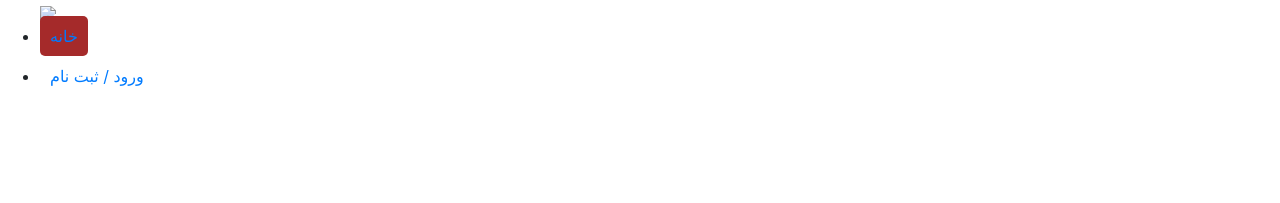
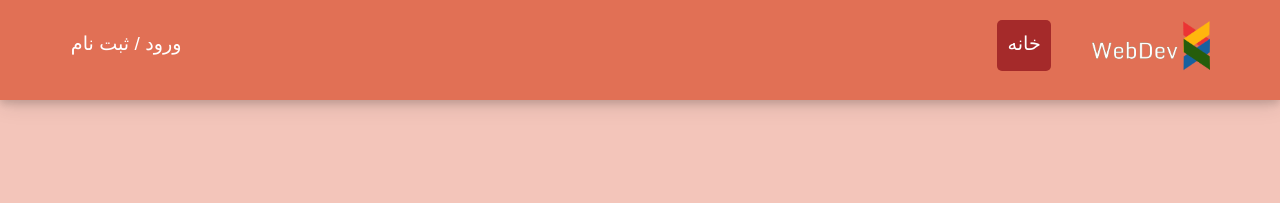
Before and after one commit to shrif-web/web-programming-hw3, a website: page public/index.html in a window 1280 px wide. Drawn offline with nearby package versions, Linux system fonts and the light colour scheme; the site is published under a folder, as on GitHub Pages, so addresses that start at the root find nothing; a web font is replaced by a local one.

Commit message:
fix index.html css paths

```diff
--- a/public/index.html
+++ b/public/index.html
@@ -5,12 +5,12 @@
     <meta name="viewport" content="width=device-width, initial-scale=1.0" />
     <meta charset="UTF-8" />
     <title>خانه</title>
-    <link rel="shortcut icon" type="image/png" href=media/favicon.png />
+    <link rel="shortcut icon" type="image/png" href='./media/favicon.png' />
     <link rel="stylesheet" href="https://stackpath.bootstrapcdn.com/bootstrap/4.4.1/css/bootstrap.min.css"
         integrity="sha384-Vkoo8x4CGsO3+Hhxv8T/Q5PaXtkKtu6ug5TOeNV6gBiFeWPGFN9MuhOf23Q9Ifjh" crossorigin="anonymous">
     <link href="https://cdn.fontcdn.ir/Font/Persian/Shabnam/Shabnam.css" rel="stylesheet" type="text/css" />
-    <link rel="stylesheet" href="/style/style.css" />
-    <link rel="stylesheet" href="/style/index-responsive.css" />
+    <link rel="stylesheet" href="./style/style.css" />
+    <link rel="stylesheet" href="./style/index-responsive.css" />
     <script src="https://unpkg.com/ionicons@5.2.3/dist/ionicons.js"></script>
     <script src="https://code.jquery.com/jquery-3.4.1.slim.min.js"
         integrity="sha384-J6qa4849blE2+poT4WnyKhv5vZF5SrPo0iEjwBvKU7imGFAV0wwj1yYfoRSJoZ+n"
@@ -27,7 +27,7 @@
     <header>
         <div class="header">
             <ul class="header-right">
-                <img class="logo" src="/media/logo-white-text.png" />
+                <img class="logo" src="./media/logo-white-text.png" />
                 <li class="nav-item" id="home-button"><a
                         style="background-color: brown; padding: 10px; border-radius: 5px;" href="index.html">خانه</a>
                 </li>
```
